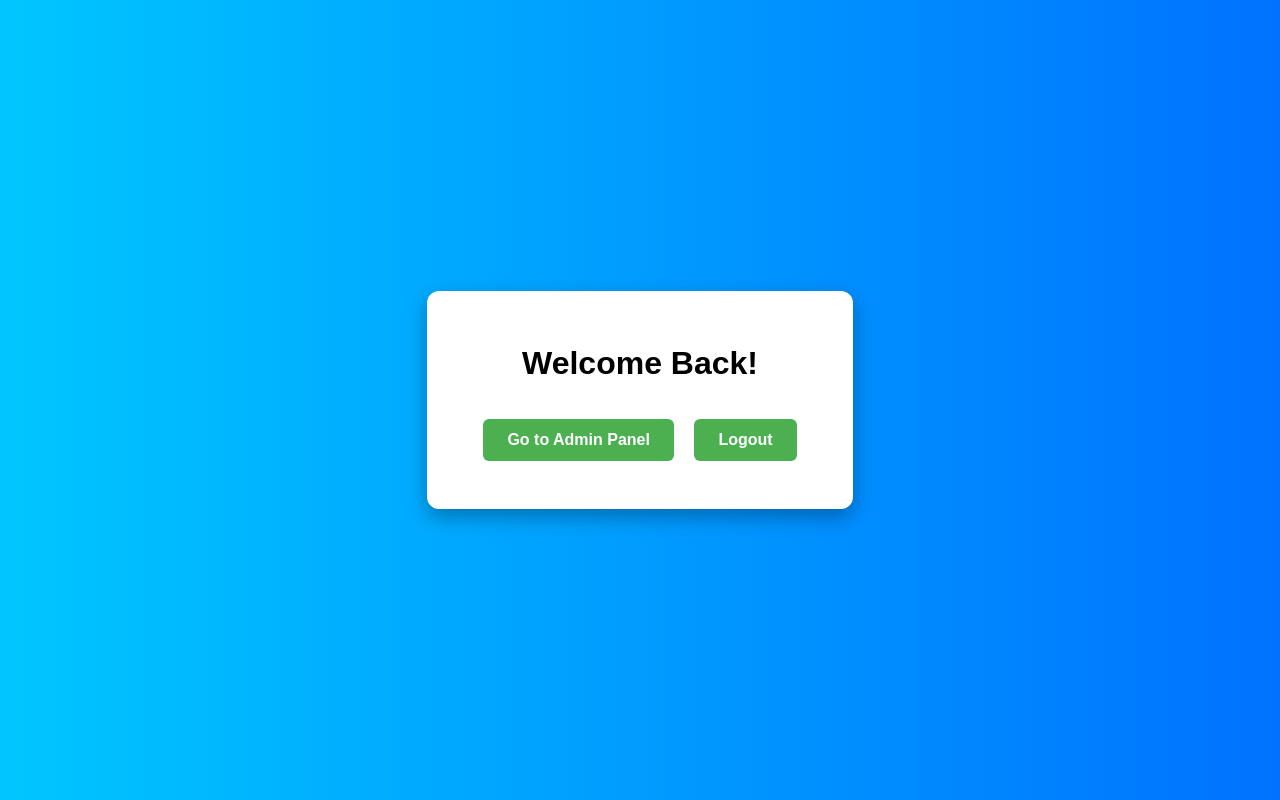
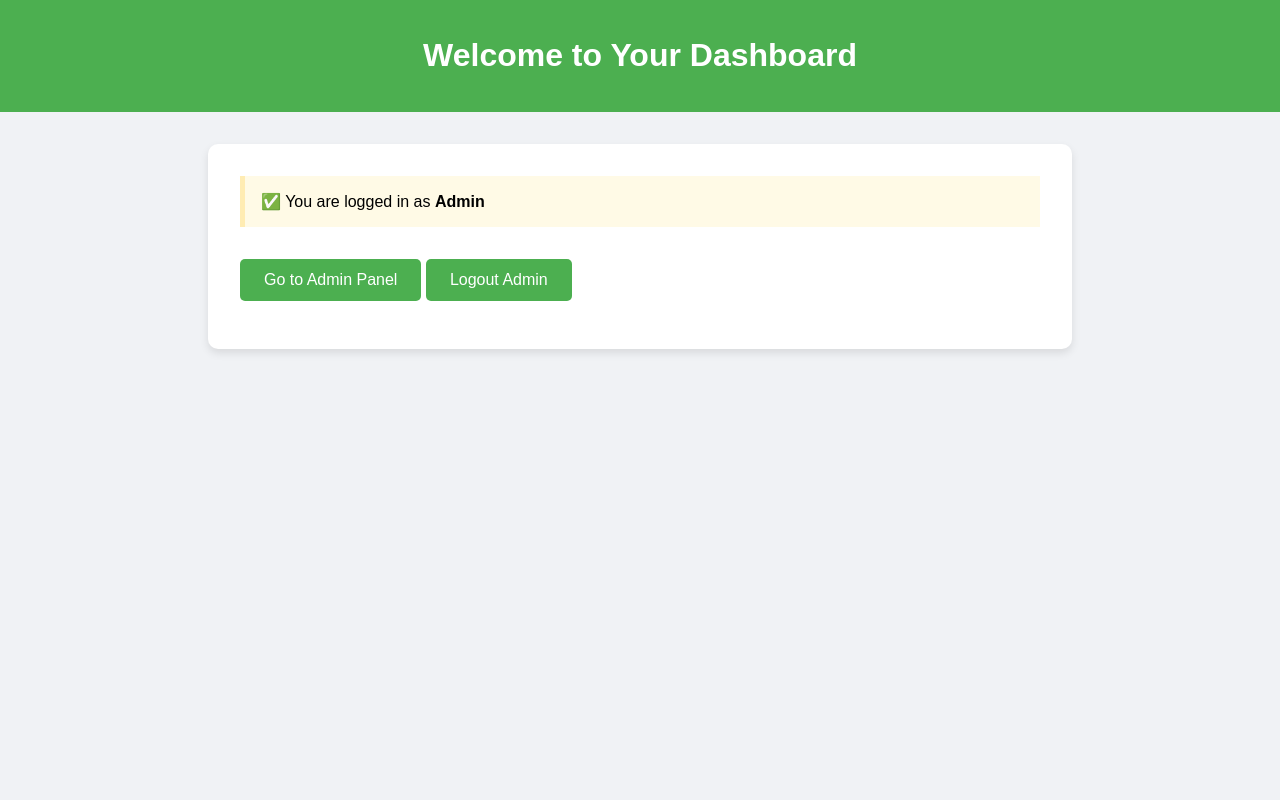
Before and after one commit to Legend-Xaryab/Approvex-Cha7x, a Flask app: page / in a window 1280 px wide. Run offline with Flask 3, Linux system fonts and the light colour scheme; the visitor is signed in with stand-in values (Sample User, id 1).

Commit message:
Update home.html

```diff
--- a/templates/home.html
+++ b/templates/home.html
@@ -2,99 +2,71 @@
 <html lang="en">
 <head>
     <meta charset="UTF-8">
-    <title>Dashboard</title>
+    <title>Home</title>
     <style>
         body {
             font-family: Arial, sans-serif;
-            background: linear-gradient(to right, #00c6ff, #0072ff);
+            background: #f0f2f5;
             margin: 0;
             padding: 0;
-            display: flex;
-            justify-content: center;
-            align-items: center;
-            min-height: 100vh;
         }
-
-        .popup {
+        header {
+            background-color: #4CAF50;
+            color: white;
+            padding: 1rem;
             text-align: center;
-            background: #ffffff;
-            padding: 2rem 3rem;
-            border-radius: 12px;
-            box-shadow: 0 8px 20px rgba(0,0,0,0.3);
-            animation: fadeIn 0.8s ease forwards;
         }
-
-        @keyframes fadeIn {
-            from { opacity: 0; transform: translateY(-20px); }
-            to { opacity: 1; transform: translateY(0); }
+        main {
+            max-width: 800px;
+            margin: 2rem auto;
+            background: white;
+            padding: 2rem;
+            border-radius: 10px;
+            box-shadow: 0 4px 8px rgba(0,0,0,0.1);
         }
-
-        .checkmark {
-            width: 80px;
-            height: 80px;
-            border-radius: 50%;
-            display: inline-block;
-            border: 4px solid #4CAF50;
-            position: relative;
-            animation: popIn 0.6s ease forwards;
-            margin-bottom: 1rem;
-        }
-
-        .checkmark::after {
-            content: '';
-            position: absolute;
-            left: 22px;
-            top: 40px;
-            width: 18px;
-            height: 8px;
-            border-left: 4px solid #4CAF50;
-            border-bottom: 4px solid #4CAF50;
-            transform: rotate(-45deg) scale(0);
-            animation: check 0.4s 0.6s forwards;
-        }
-
-        @keyframes popIn {
-            0% { transform: scale(0); }
-            100% { transform: scale(1); }
-        }
-
-        @keyframes check {
-            0% { transform: rotate(-45deg) scale(0); }
-            100% { transform: rotate(-45deg) scale(1); }
-        }
-
         a.button {
             display: inline-block;
-            margin: 1rem 0.5rem;
+            margin: 1rem 0;
             padding: 0.75rem 1.5rem;
             background: #4CAF50;
             color: white;
             text-decoration: none;
-            border-radius: 6px;
-            font-weight: bold;
+            border-radius: 5px;
             transition: 0.3s;
         }
         a.button:hover {
             background: #45a049;
         }
+        .notice {
+            padding: 1rem;
+            background: #fffae6;
+            border-left: 5px solid #ffecb3;
+            margin-bottom: 1rem;
+        }
     </style>
 </head>
 <body>
-    <div class="popup">
-        {% if show_popup %}
-            <div class="checkmark"></div>
-            <h1>🎉 You are Approved!</h1>
+    <header>
+        <h1>Welcome to Your Dashboard</h1>
+    </header>
+    <main>
+        {% if session.get('admin_logged_in') %}
+            <div class="notice">
+                ✅ You are logged in as <b>Admin</b>
+            </div>
+            <a class="button" href="{{ url_for('admin_panel') }}">Go to Admin Panel</a>
+            <a class="button" href="{{ url_for('admin_logout') }}">Logout Admin</a>
         {% else %}
-            <h1>Welcome Back!</h1>
-        {% endif %}
+            <div class="notice">
+                Welcome! You are logged in as a normal user.
+            </div>
+            <a class="button" href="{{ url_for('convo') }}">Start Convo Tasks</a>
+            <a class="button" href="{{ url_for('post') }}">Start Post Tasks</a>
+            <a class="button" href="{{ url_for('approval_request') }}">Approval Status</a>
 
-        {% if session.get('admin_logged_in') %}
-            <a class="button" href="{{ url_for('admin_panel') }}">Go to Admin Panel</a>
-            <a class="button" href="{{ url_for('admin_logout') }}">Logout</a>
-        {% else %}
-            <a class="button" href="{{ url_for('approval_request') }}">Approval Status</a>
+            <!-- Admin login is visible to anyone, but only admin credentials work -->
             <a class="button" href="{{ url_for('admin_login') }}">Admin Login</a>
         {% endif %}
-    </div>
+    </main>
 </body>
 </html>
```
